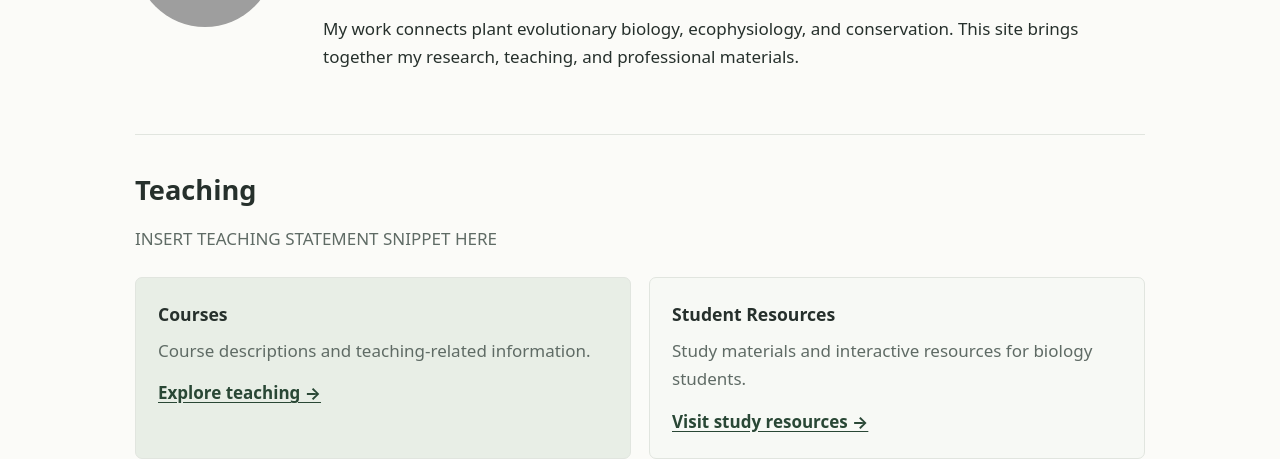
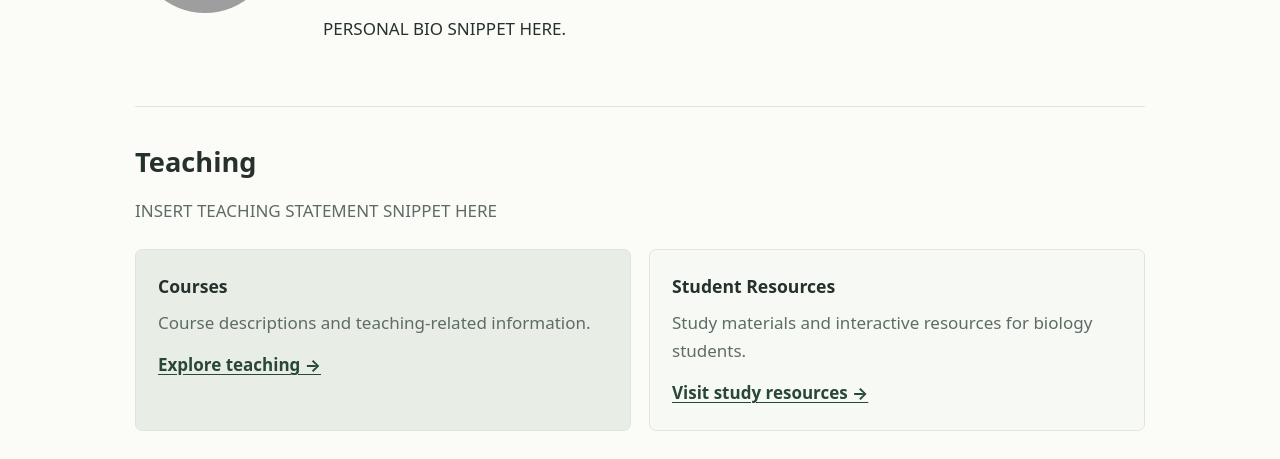
Before and after one commit to aemelton/aemelton.github.io, a plain HTML site: page index.html in a window 1280 px wide. Shown: the part 374-833 px from the top of the page. Drawn offline with Linux system fonts and the light colour scheme; grey boxes are pictures that could not be loaded.

Commit message:
Update index.html

```diff
--- a/index.html
+++ b/index.html
@@ -33,9 +33,7 @@
       </p>
 
       <p>
-        My work connects plant evolutionary biology, ecophysiology, and
-        conservation. This site brings together my research, teaching,
-        and professional materials.
+        PERSONAL BIO SNIPPET HERE.
       </p>
     </div>
   </section>
```
